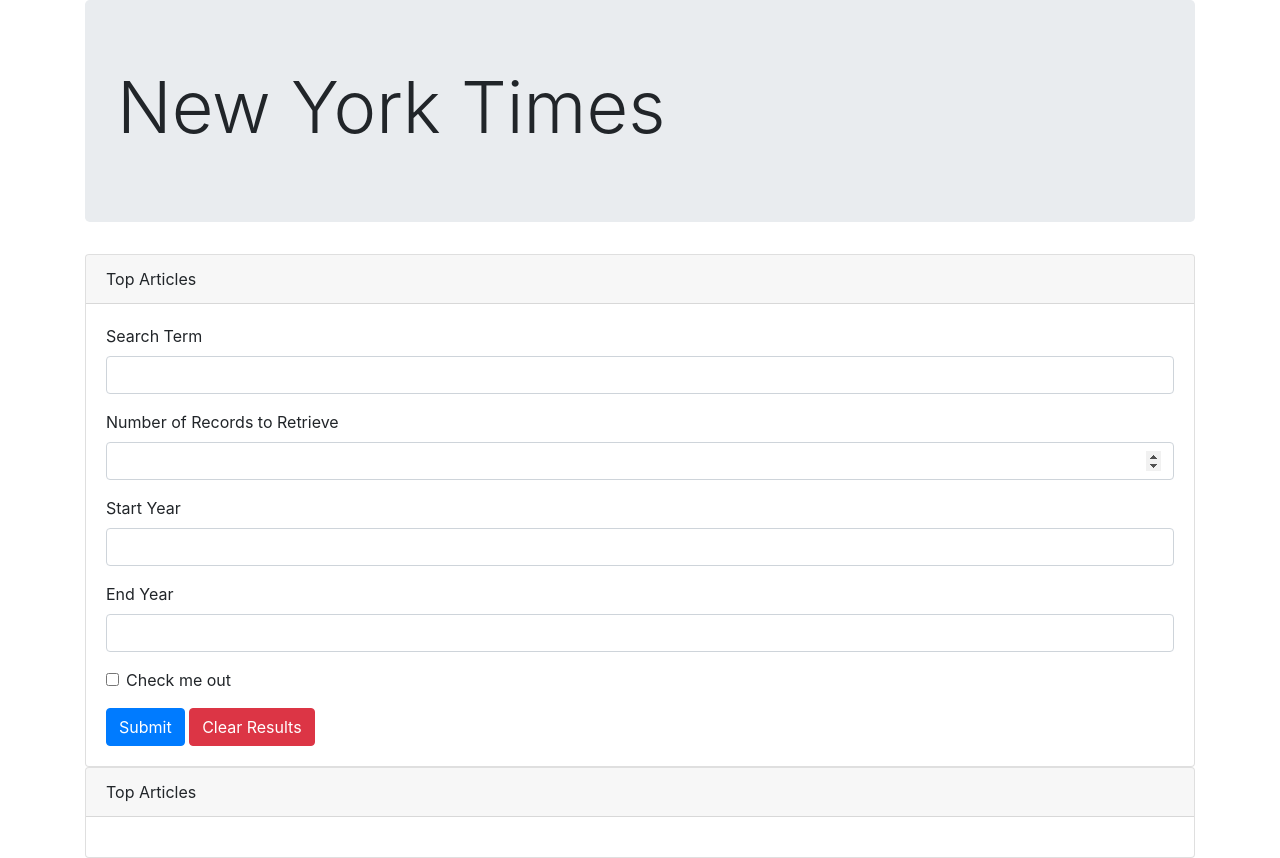
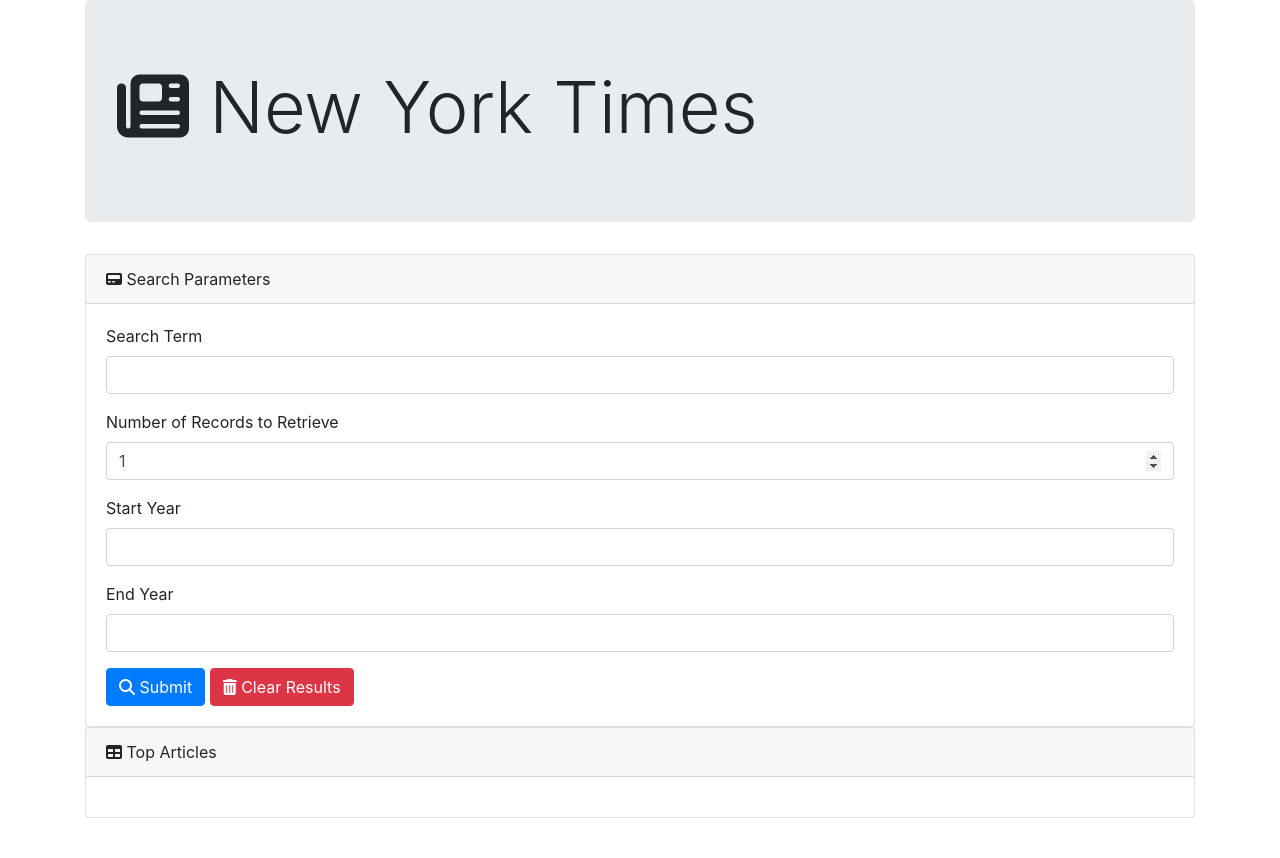
Before and after one commit to michaelf364/nyt-search, a plain HTML site: page index.html in a window 1280 px wide. After the commit the page ends 818 px from the top, so only its background shows below. Drawn offline with nearby package versions, Linux system fonts and the light colour scheme.

Commit message:
added fontawesome icons to buttons

```diff
--- a/index.html
+++ b/index.html
@@ -7,6 +7,7 @@
     <title>NYT Search</title>
     <link rel="stylesheet" href="https://stackpath.bootstrapcdn.com/bootstrap/4.4.1/css/bootstrap.min.css"
         integrity="sha384-Vkoo8x4CGsO3+Hhxv8T/Q5PaXtkKtu6ug5TOeNV6gBiFeWPGFN9MuhOf23Q9Ifjh" crossorigin="anonymous">
+        <script src="https://kit.fontawesome.com/39a3145ff1.js" crossorigin="anonymous"></script>
     <link rel="stylesheet" href="./Assets/css/style.css">
 </head>
 
@@ -18,11 +19,13 @@
         <main class="container">
             <section>
                 <div class="jumbotron">
-                    <h1 class="display-3">New York Times</h1>
+                    <h1 class="display-3">
+                        <span><i class="fas fa-newspaper"></i></span> New York Times
+                    </h1>
                 </div>
                 <div class="card">
                     <div class="card-header">
-                        Top Articles
+                        <span><i class="fas fa-pager"></i></span> Search Parameters
                     </div>
                     <div class="card-body">
                         <form>
@@ -32,7 +35,7 @@
                             </div>
                             <div class="form-group">
                                 <label for="recordCount">Number of Records to Retrieve</label>
-                                <input type="number" class="form-control" id="recordCount">
+                                <input type="number" class="form-control" id="recordCount" min="1" max="10" value="1">
                             </div>
                             <div class="form-group">
                                 <label for="startYear">Start Year</label>
@@ -42,24 +45,18 @@
                                 <label for="endYear">End Year</label>
                                 <input type="text" class="form-control" id="endYear">
                             </div>
-
-                            <div class="form-group form-check">
-                                <input type="checkbox" class="form-check-input" id="exampleCheck1">
-                                <label class="form-check-label" for="exampleCheck1">Check me out</label>
-                            </div>
-                            <button type="button" class="btn btn-primary">Submit</button>
-                            <button type="button" class="btn btn-danger">Clear Results</button>
+                            <button type="button" class="btn btn-primary"><span><i class="fas fa-search"></i></span> Submit</button>
+                            <button type="button" class="btn btn-danger"><span><i class="fas fa-trash-alt"></i></span> Clear Results</button>
                         </form>
                     </div>
                 </div>
-
             </section>
             <section>
                 <div class="card">
                     <div class="card-header">
-                        Top Articles
+                        <span><i class="fas fa-table"></i></span> Top Articles
                     </div>
-                    <div class="card-body">
+                    <div class="card-body" id="topArticles">
 
                     </div>
                 </div>
```
